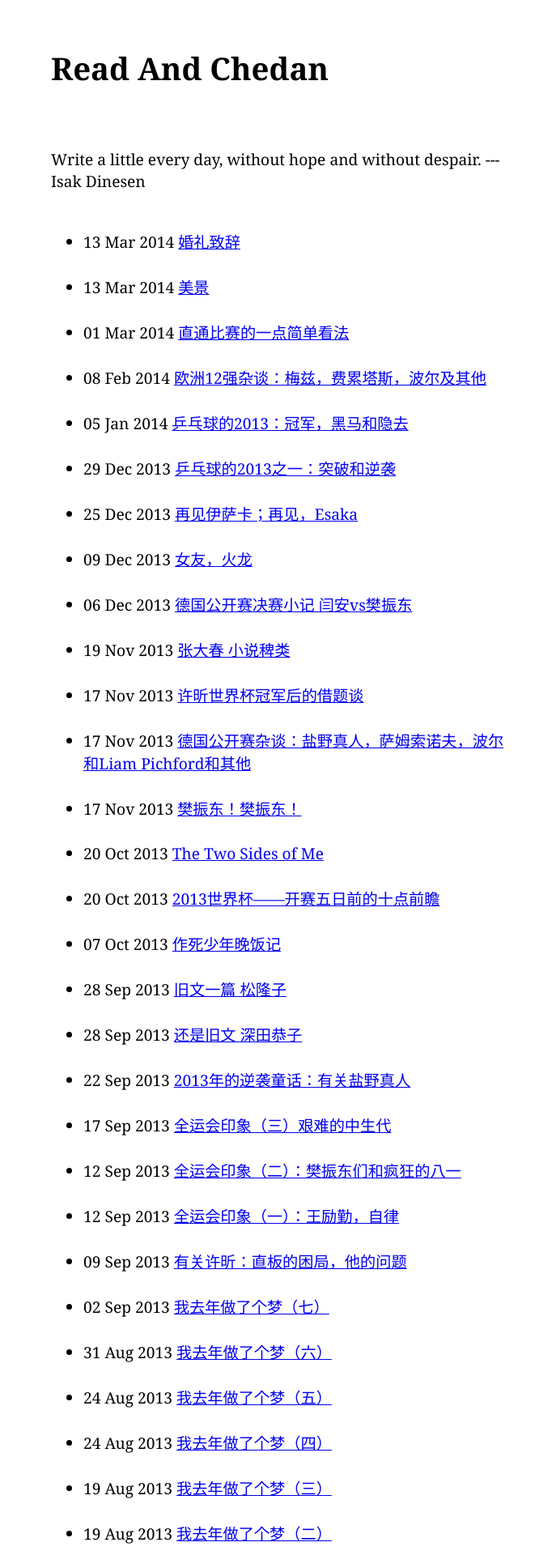
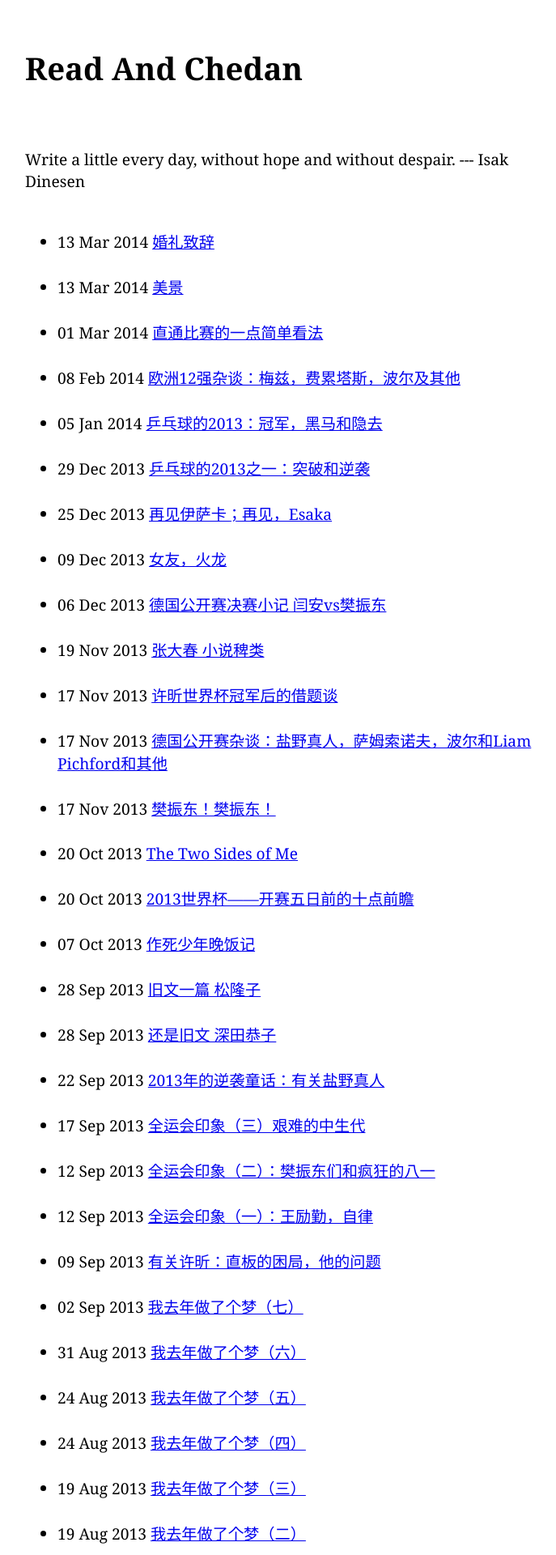
Before and after one commit to readandchedan/readandchedan.github.io, a Jekyll site: the page built from index.html, in a window 1280 px wide. Shown: the top 1920 px of the page at 81% size, without its empty margins (289-976 px from the left). Built offline with Jekyll 4.4.1, drawn with Linux system fonts in a browser that asks for light colours.

```diff
--- a/_layouts/default.html
+++ b/_layouts/default.html
@@ -18,7 +18,7 @@
 <style>
 #content {
   margin: 0 auto;
-  max-width: 576px;
+  max-width: 640px;
   font-family: "Microsoft YaHei", "Crimson Text", "Minion Pro", Georgia, Times;
   font-size: 1.2em;
 }
```
